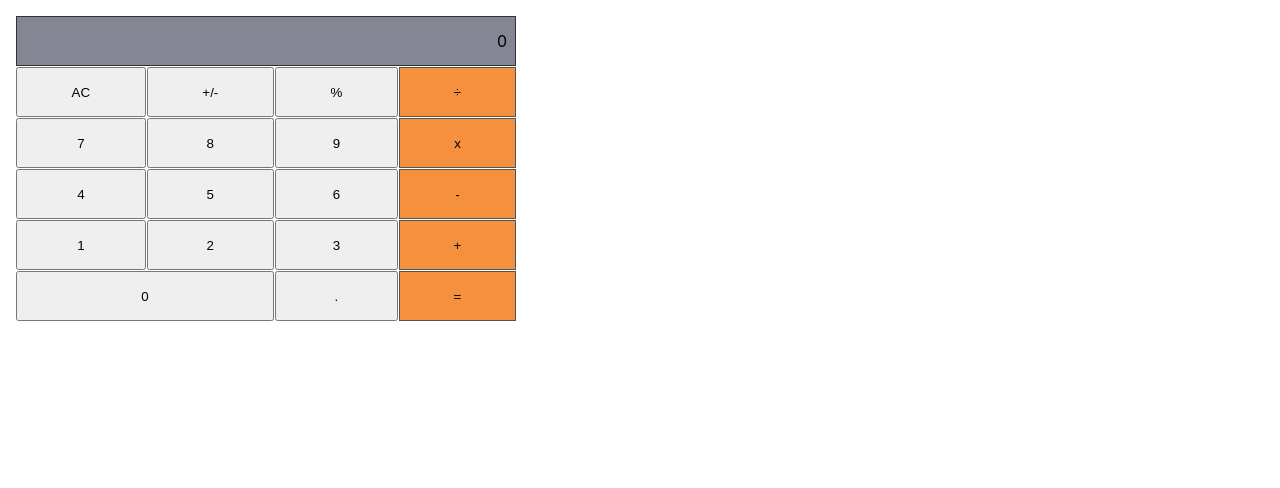
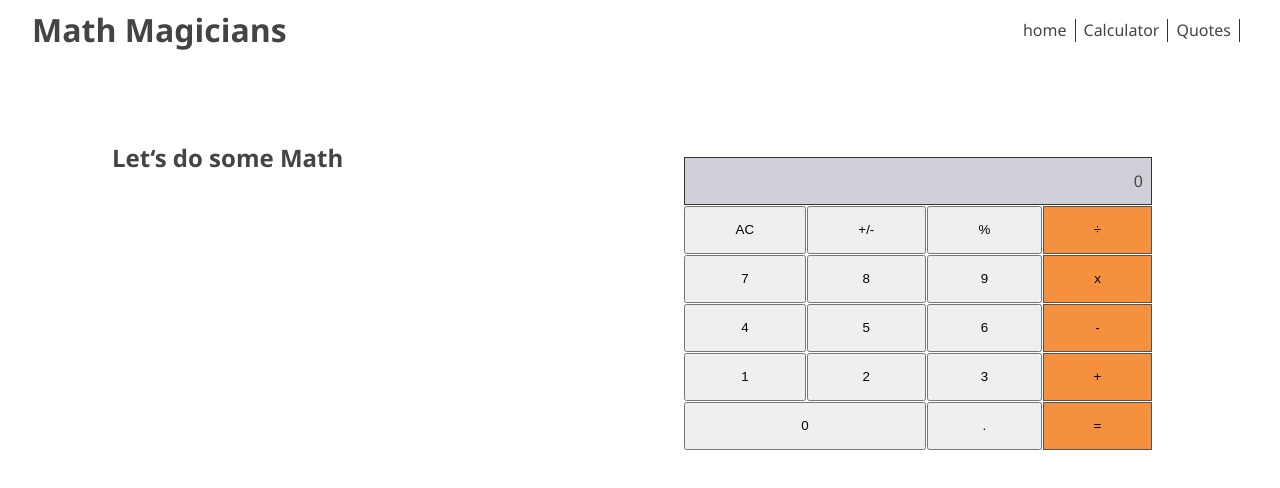
Before and after one commit to Isabellanamutenda/React-work, a React (Create React App) app: page /calculator in a window 1280 px wide. Shown: the top 488 px of the page. Built offline with nearby package versions, Linux system fonts and the light colour scheme.

Commit message:
Finished the calculator

```diff
--- a/package.json
+++ b/package.json
@@ -7,8 +7,11 @@
     "@testing-library/react": "^11.2.7",
     "@testing-library/user-event": "^12.8.3",
     "big.js": "^6.1.1",
+    "history": "^5.0.1",
     "react": "^17.0.2",
     "react-dom": "^17.0.2",
+    "react-router-dom": "^5.3.0",
+    "react-router-redux": "^5.0.0-alpha.9",
     "react-scripts": "4.0.3",
     "web-vitals": "^1.1.2"
   },
--- a/src/App.js
+++ b/src/App.js
@@ -1,8 +1,11 @@
-import './App.css';
-import React, { Component } from 'react';
+import React from 'react';
+import { Route, Switch } from 'react-router-dom';
 import Calculator from './components/Calculator';
+import Quote from './pages/quote';
+import Header from './components/Header';
+import Home from './pages/home';
 
-class App extends Component {
+export default class App extends React.Component {
   constructor(props) {
     super(props);
     this.state = {};
@@ -10,11 +13,26 @@ class App extends Component {
 
   render() {
     return (
-      <div>
-        <Calculator />
+      <div className="App">
+        <Header className="header" />
+        <Switch>
+          <Route exact path="/calculator">
+            <div className="calculator-page">
+              <h2>Let&lsquo;s do some Math</h2>
+              <Calculator />
+            </div>
+          </Route>
+          <Route path="/quotes">
+            <Quote />
+          </Route>
+          <Route path="/">
+            <Home />
+          </Route>
+          <Route path="*">
+            <h3>No match for this page</h3>
+          </Route>
+        </Switch>
       </div>
     );
   }
 }
-
-export default App;
--- /dev/null
+++ b/src/components/Header.js
@@ -0,0 +1,13 @@
+import React from 'react';
+import Navbar from './Navbar';
+
+const Header = () => (
+  <div className="header">
+    <div className="logo">
+      <h1>Math Magicians</h1>
+    </div>
+    <Navbar />
+  </div>
+);
+
+export default Header;
--- /dev/null
+++ b/src/components/Navbar.js
@@ -0,0 +1,37 @@
+import React from 'react';
+import { NavLink } from 'react-router-dom';
+
+const Navbar = () => {
+  const links = [
+    {
+      id: 1,
+      path: '/',
+      text: 'home',
+    },
+    {
+      id: 2,
+      path: '/calculator',
+      text: 'Calculator',
+    },
+    {
+      id: 3,
+      path: '/quotes',
+      text: 'Quotes',
+    },
+  ];
+  return (
+    <nav>
+      <ul className="nav">
+        {links.map((link) => (
+          <li key={link.id} data-testid={link.id}>
+            <NavLink to={link.path} className="active-link">
+              {link.text}
+            </NavLink>
+          </li>
+        ))}
+      </ul>
+    </nav>
+  );
+};
+
+export default Navbar;
--- a/src/index.css
+++ b/src/index.css
@@ -1,37 +1,101 @@
-body {
+
+* {
+  box-sizing: border-box;
   margin: 0;
-  font-family:
-    -apple-system,
-    BlinkMacSystemFont,
-    'Segoe UI',
-    'Roboto',
-    'Oxygen',
-    'Ubuntu',
-    'Cantarell',
-    'Fira Sans',
-    'Droid Sans',
-    'Helvetica Neue',
-    sans-serif;
-  -webkit-font-smoothing: antialiased;
-  -moz-osx-font-smoothing: grayscale;
+  padding: 0;
 }
 
-code {
-  font-family:
-    source-code-pro,
-    Menlo,
-    Monaco,
-    Consolas,
-    'Courier New',
-    monospace;
+body {
+  font-family: 'Segoe UI', Arial, sans-serif;
+  line-height: 1.4;
+  color: #444;
+  background: #fff;
+  height: 100vh;
 }
 
-button {
-  font-family: 'Space Grotesk', sans-serif;
+.Calculator {
+  display: grid;
+  grid-template-columns: auto auto auto auto;
+  grid-template-rows: repeat(6, 1fr);
+  width: 500px;
+  gap: 1px;
+  padding: 1rem;
 }
 
-input {
-  width: 100%;
-  overflow: hidden;
-  box-sizing: border-box;
+.input {
+  grid-column: span 4;
+  background-color: #d0d1d8;
+  justify-content: flex-end;
+  padding: 0 0.5rem;
+  border: 1px solid rgb(51, 51, 51);
 }
+
+.zero {
+  grid-column: span 2;
+}
+
+span {
+  display: flex;
+  height: 3rem;
+  align-items: center;
+  justify-content: center;
+  background-color: #e0e0e0;
+}
+
+.orange {
+  background-color: #f5913e;
+  border: 1px solid rgb(83, 83, 83);
+}
+
+.orange:hover {
+  background-color: #fc7d15;
+  border: 1px solid rgb(155, 155, 155);
+}
+
+.orange:active {
+  background-color: #ffad6a;
+  border: 1px solid rgb(92, 92, 92);
+}
+
+.header {
+  padding: 0.5rem 0;
+  display: flex;
+  justify-content: space-between;
+  align-items: center;
+}
+
+.nav {
+  display: flex;
+  list-style: none;
+}
+
+.nav li {
+  margin-right: 0.5rem;
+  border-right: 1px solid rgb(51, 51, 51);
+  padding-right: 0.5rem;
+}
+
+.active-link {
+  text-decoration: none;
+  font-size: 16px;
+  color: inherit;
+}
+
+.App {
+  padding: 0 2rem;
+}
+
+.calculator-page {
+  display: flex;
+  justify-content: space-between;
+  margin: 5rem;
+}
+
+.Quote {
+  margin-top: 5rem;
+}
+
+.about {
+  margin-top: 5rem;
+  font-size: x-large;
+}
--- a/src/index.js
+++ b/src/index.js
@@ -1,11 +1,14 @@
 import React from 'react';
 import ReactDOM from 'react-dom';
+import { BrowserRouter as Router } from 'react-router-dom';
 import './index.css';
 import App from './App';
 
 ReactDOM.render(
   <React.StrictMode>
-    <App />
+    <Router>
+      <App />
+    </Router>
   </React.StrictMode>,
   document.getElementById('root'),
 );
--- /dev/null
+++ b/src/pages/home.js
@@ -0,0 +1,36 @@
+import React, { PureComponent } from 'react';
+
+class Home extends PureComponent {
+  render() {
+    return (
+      <div className="about">
+        <h2>Welcome to our page</h2>
+        <p>
+          Lorem ipsum dolor sit amet consectetur adipisicing elit. Voluptas
+          placeat nam voluptates ab? Mollitia distinctio incidunt iste
+          necessitatibus facilis, sequi repellendus, deserunt officia illo iure
+          minima eligendi impedit eveniet vero.
+        </p>
+        <p>
+          Alias hic quos consequatur, neque odit repudiandae corporis quis
+          aperiam laboriosam in nobis commodi eveniet sint numquam voluptatem
+          rerum ipsam similique, omnis a corrupti laborum natus tempore! Aut,
+          aliquam quibusdam!
+        </p>
+        <p>
+          Quod commodi, quia voluptate at atque quis laboriosam illum architecto
+          quasi veritatis eos magni ut dicta ad, vitae, explicabo quidem. Autem
+          nulla a recusandae similique, eaque aut eum! Ea, magnam.
+        </p>
+        <p>
+          Itaque maiores amet, eum cupiditate exercitationem porro libero
+          consequatur esse optio nostrum sed aliquam fugit repudiandae alias
+          unde minima soluta, excepturi nemo. Maiores nemo quos dolorem at
+          voluptatibus nihil ipsa.
+        </p>
+      </div>
+    );
+  }
+}
+
+export default Home;
--- /dev/null
+++ b/src/pages/quote.js
@@ -0,0 +1,10 @@
+import React from 'react';
+
+const Quote = () => (
+  <h1 className="Quote" title="quote">
+    Mathematics is not about numbers, equations, computations, or algorithms:
+    it&lsquo;s about understanding.--WIlliam Paul Thurston
+  </h1>
+);
+
+export default Quote;
```
Also changed, not shown: 1 other file (tests, documents, lock files or other folders).
